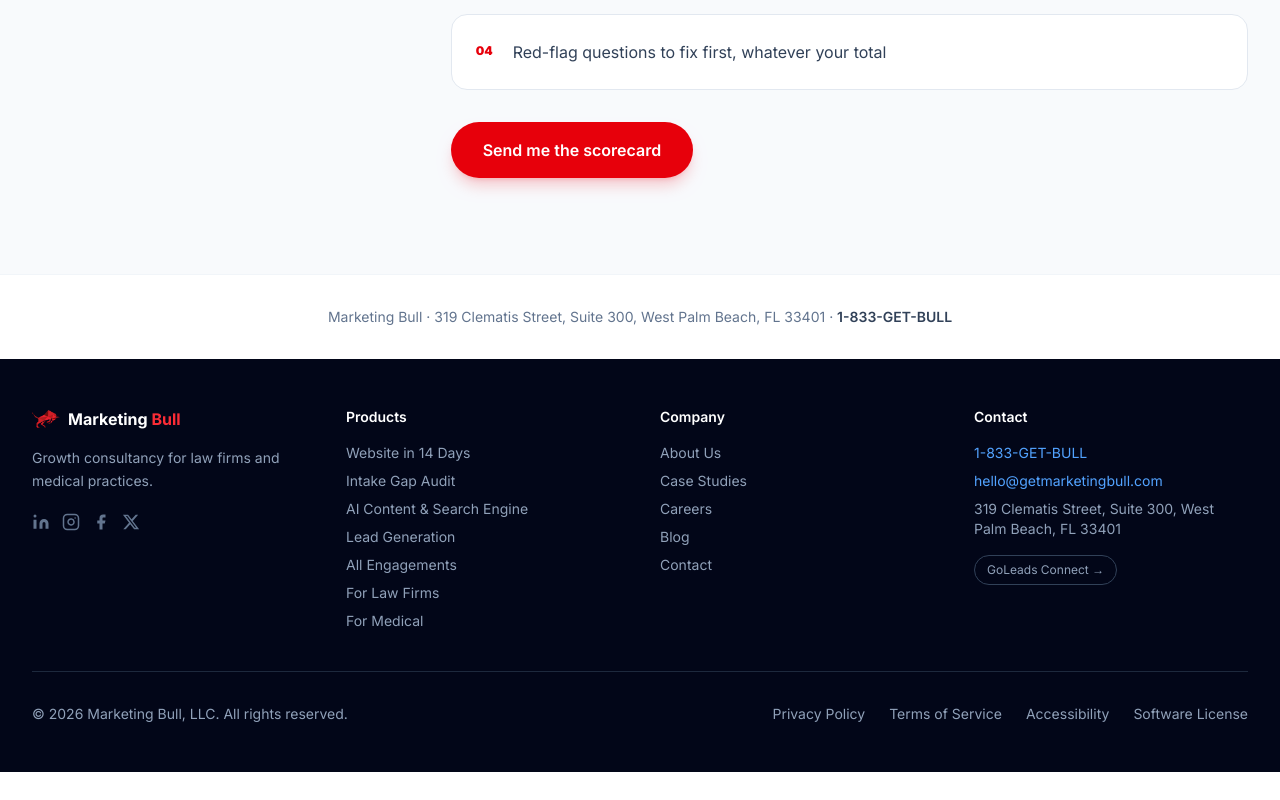
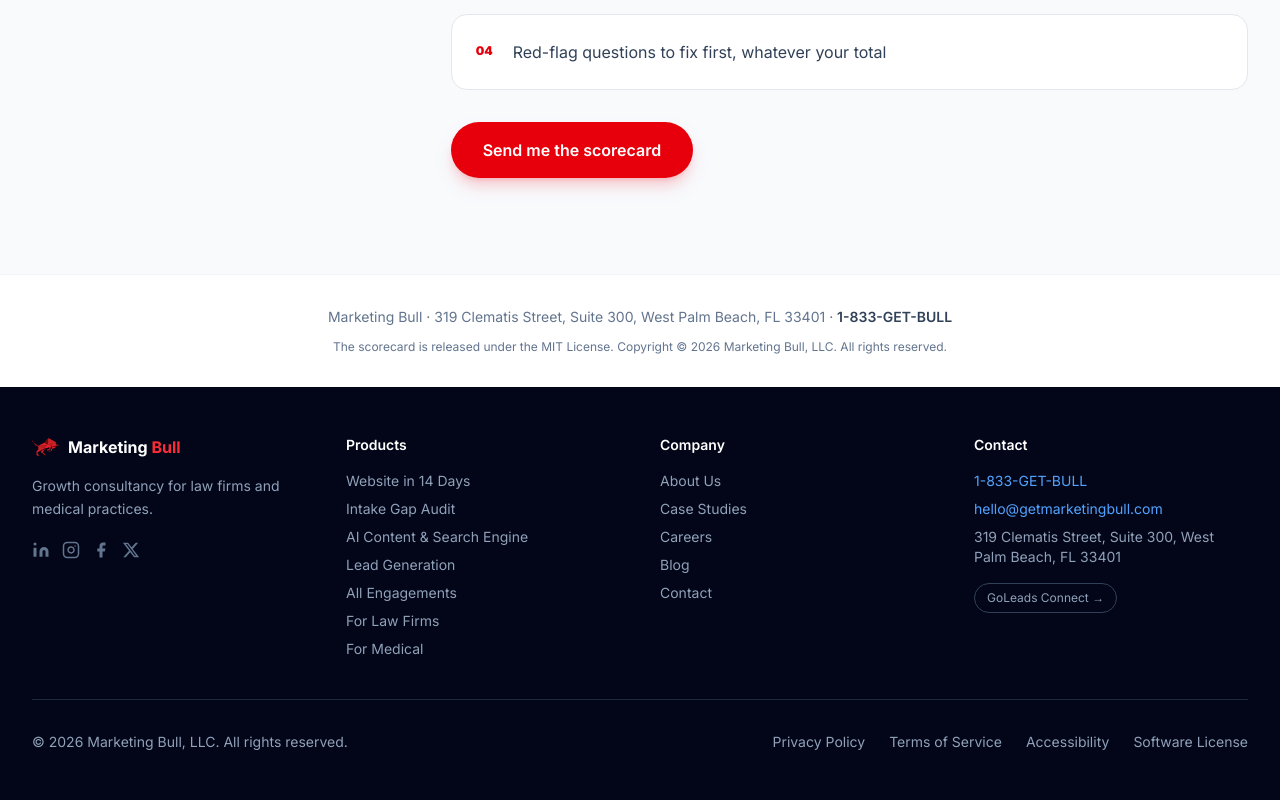
Before and after one commit to Marketing-Bull/getmarketingbull-next, a Next.js app: page /pi-intake-scorecard in a window 1280 px wide. Shown: the part 1911-2711 px from the top of the page. Before the commit the page ends 2683 px from the top, so only its background shows below. Built offline with nearby package versions, Linux system fonts and the light colour scheme; no server answers.

Commit message:
Add MIT license notice to the PI intake scorecard pages
Co-Authored-By: Claude Sonnet 5.5 <noreply@anthropic.com>
Claude-Session: https://claude.ai/code/session_01KLxWpoWWHecKWqqbheNCvR

```diff
--- a/src/app/pi-intake-scorecard/page.tsx
+++ b/src/app/pi-intake-scorecard/page.tsx
@@ -131,6 +131,9 @@ export default function PiIntakeScorecardPage() {
           {COMPANY.name} · {COMPANY.address} ·{' '}
           <a href={`tel:${COMPANY.phoneE164}`} className="font-semibold text-slate-700 hover:text-red-600">{COMPANY.phone}</a>
         </p>
+        <p className="container-md mt-3 text-center text-xs text-slate-500">
+          The scorecard is released under the MIT License. Copyright &copy; 2026 {COMPANY.legalName}. All rights reserved.
+        </p>
       </section>
     </>
   );
--- a/src/app/pi-intake-scorecard/thanks/page.tsx
+++ b/src/app/pi-intake-scorecard/thanks/page.tsx
@@ -61,6 +61,9 @@ export default function PiIntakeScorecardThanksPage() {
           Prefer to call?{' '}
           <a href={`tel:${COMPANY.phoneE164}`} className="font-semibold text-white underline decoration-red-500 underline-offset-4">{COMPANY.phone}</a>, Mon to Fri, 9am to 6pm ET.
         </p>
+        <p className="mt-3 text-center text-xs text-slate-500">
+          The scorecard is released under the MIT License. Copyright &copy; 2026 {COMPANY.legalName}. All rights reserved.
+        </p>
       </div>
     </section>
   );
```
